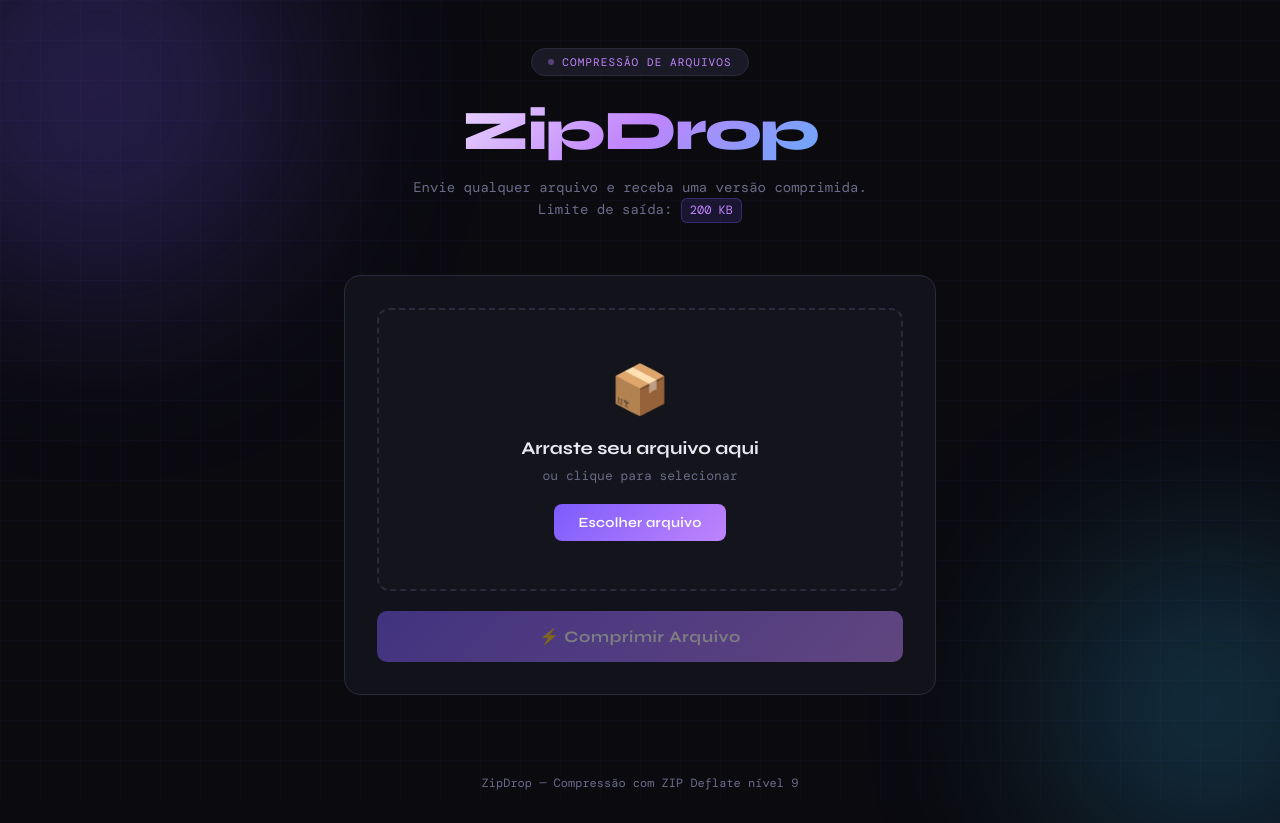
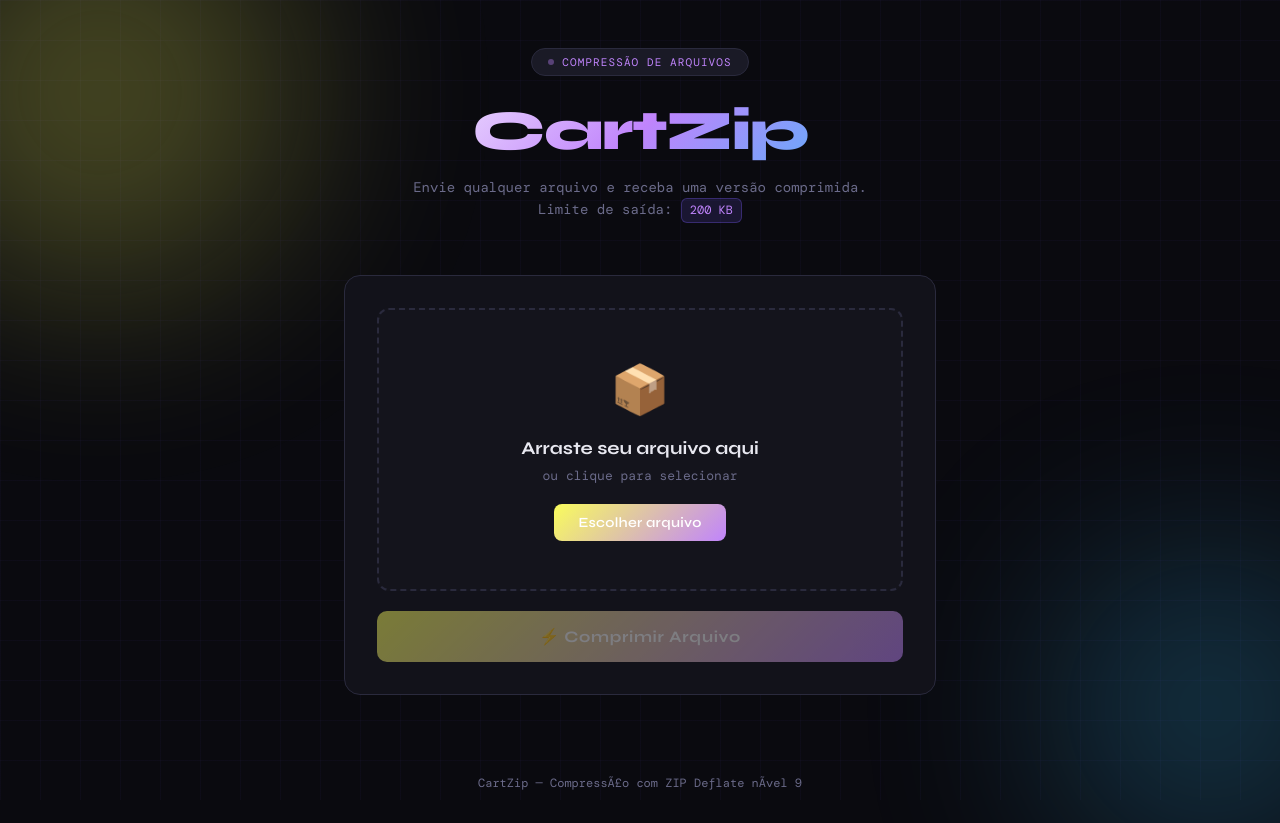
Before and after one commit to JFRFilho/Compressao, a Flask app: page / in a window 1280 px wide. Run offline with Flask 3, Linux system fonts and the light colour scheme; some web fonts are replaced.

Commit message:
Rename ZipDrop to CartZip

```diff
--- a/templates/index.html
+++ b/templates/index.html
@@ -3,7 +3,7 @@
 <head>
   <meta charset="UTF-8" />
   <meta name="viewport" content="width=device-width, initial-scale=1.0"/>
-  <title>ZipDrop — Compressão de Arquivos</title>
+  <title>CartZip — Compressão de Arquivos</title>
   <link href="https://fonts.googleapis.com/css2?family=Syne:wght@400;600;700;800&family=DM+Mono:wght@300;400;500&display=swap" rel="stylesheet"/>
   <style>
     :root {
@@ -11,7 +11,7 @@
       --surface: #12121a;
       --surface2: #1a1a26;
       --border: #2a2a3d;
-      --accent: #7c5cfc;
+      --accent: #f9fc5c;
       --accent2: #c084fc;
       --accent3: #38bdf8;
       --success: #34d399;
@@ -499,7 +499,7 @@
       <span class="dot"></span>
       Compressão de Arquivos
     </div>
-    <h1>ZipDrop</h1>
+    <h1>CartZip</h1>
     <p class="subtitle">
       Envie qualquer arquivo e receba uma versão comprimida.<br>
       Limite de saída: <span class="limit-badge">200 KB</span>
@@ -591,6 +591,9 @@
 </footer>
 
 <script>
+  document.title = 'CartZip - Compressao de Arquivos';
+  document.querySelector('footer').innerHTML = 'CartZip &mdash; CompressÃ£o com ZIP Deflate nÃ­vel 9';
+
   const dropzone = document.getElementById('dropzone');
   const fileInput = document.getElementById('file-input');
   const fileSelected = document.getElementById('file-selected');
```
